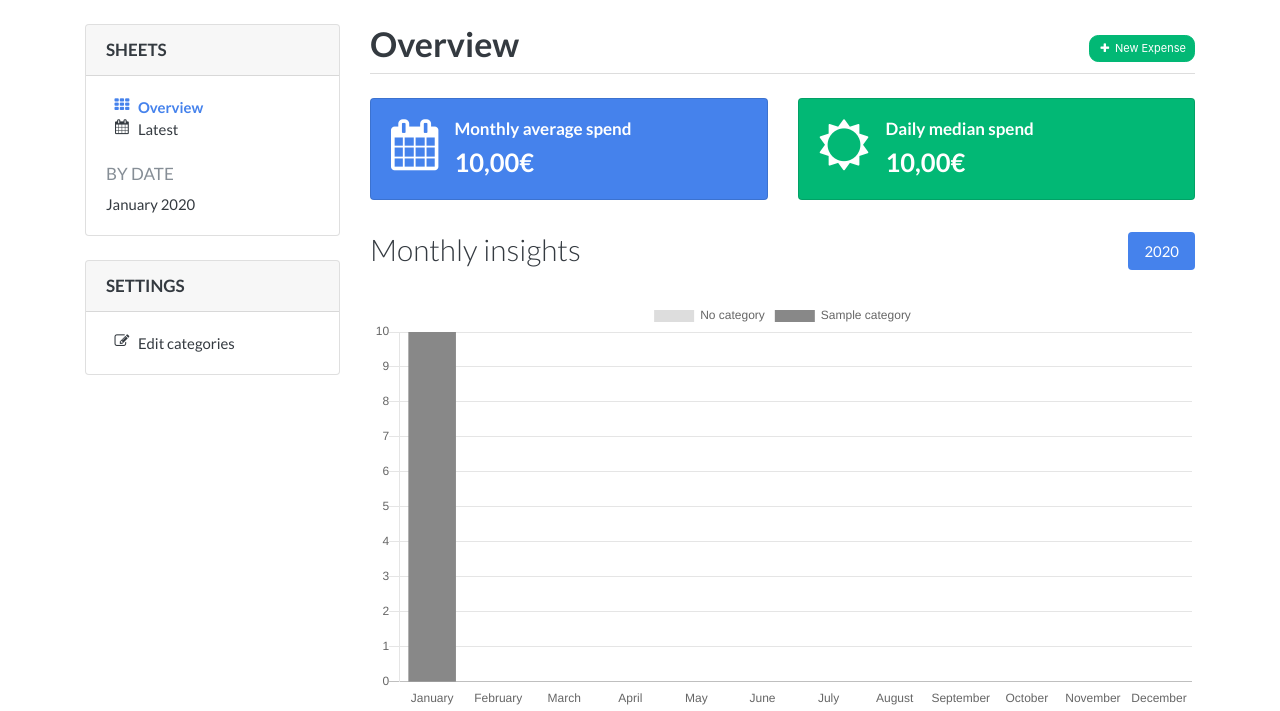
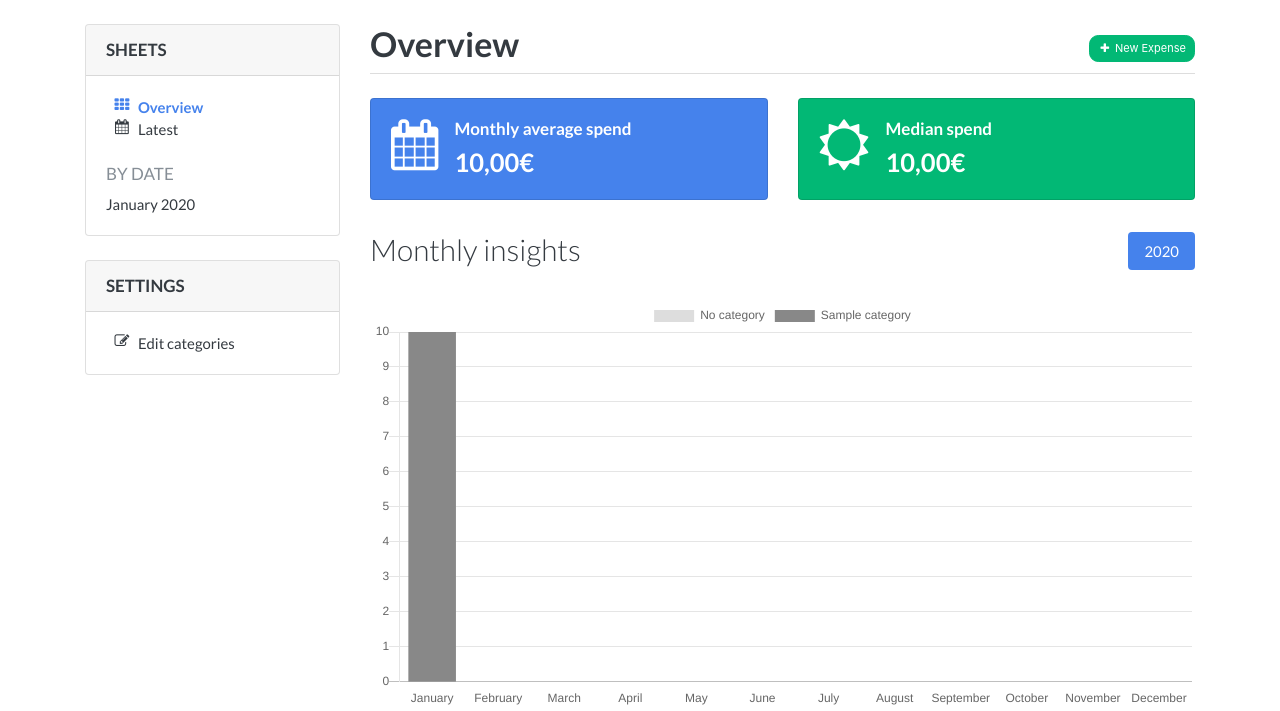
Before and after one commit to lebriton/ihatetobudget, a Django app: page /sheets/ in a window 1280 px wide. Shown: the part 60-771 px from the top of the page. Run offline with Django 3.2, Linux system fonts and the light colour scheme; a user stored in the database is signed in; tables that the repository leaves empty hold one stand-in row (values such as "Sample post"); some libraries are stand-ins or nearby versions.

Commit message:
sheets: fix the naming of spends

```diff
--- a/sheets/template/sheets/index.html
+++ b/sheets/template/sheets/index.html
@@ -19,7 +19,7 @@
             <i class="fa fa-calendar fa-3x mr-3" aria-hidden="true"></i>
             <div class="media-body">
               <h6 class="mt-0">Monthly average spend</h6>
-              <span class="h4">{{ monthly_average|currency }}</span>
+              <span class="h4">{{ monthly_average_spend|currency }}</span>
             </div>
           </div>
         </div>
@@ -31,8 +31,8 @@
           <div class="media">
             <i class="fa fa-sun-o fa-3x mr-3" aria-hidden="true"></i>
             <div class="media-body">
-              <h6 class="mt-0">Daily median spend</h6>
-              <span class="h4">{{ daily_median|currency }}</span>
+              <h6 class="mt-0">Median spend</h6>
+              <span class="h4">{{ median_spend|currency }}</span>
             </div>
           </div>
         </div>
--- a/sheets/views.py
+++ b/sheets/views.py
@@ -51,7 +51,7 @@ def index(request):
         request,
         "sheets/index.html",
         dict(
-            monthly_average=(
+            monthly_average_spend=(
                 # XXX: formatting using "%.2f" is not ideal
                 "%.2f" % x
                 if (
@@ -62,7 +62,7 @@ def index(request):
                 )
                 else "0.00"
             ),
-            daily_median=(
+            median_spend=(
                 statistics.median(e.amount for e in x)
                 if (x := Expense.objects.all())
                 else "0.00"
```
